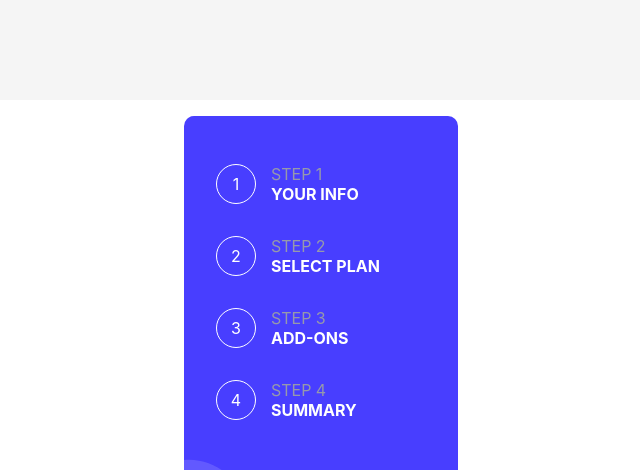
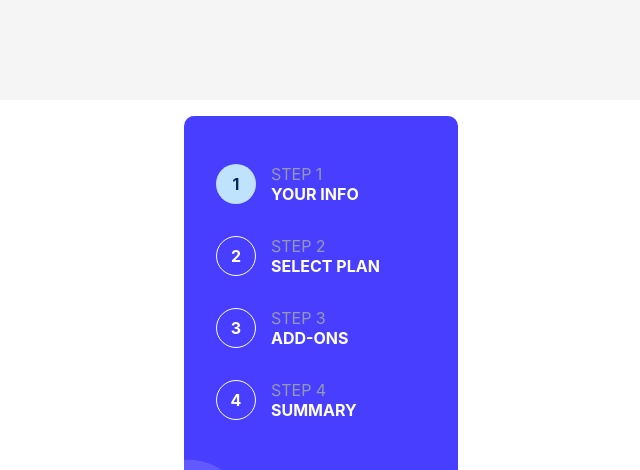
Before and after one commit to M-E-J-O-R/multi_step_form, a React (Create React App) app: page / in a window 1280 px wide. Shown: the top 470 px of the page, without its empty margins (319-959 px from the left). Built offline with nearby package versions, Linux system fonts and the light colour scheme.

Commit message:
feat: dynamically change the nav background onClick

```diff
--- a/src/components/Navigation.tsx
+++ b/src/components/Navigation.tsx
@@ -1,24 +1,40 @@
+import { useState } from 'react';
 import style from '../styles/navigation.module.css';
 import { Link } from 'react-router-dom';
+
+
+
+
+interface NavItem {
+    stepNo: number;
+    navStep: string;
+    navDetails: string;
+}
+
 const Navigation = () => {
-    const navData = [
+    const [stepNum, setStepNum] = useState(1);
+    const handleStepNo = (stepNo: number) => {
+        setStepNum(prev => stepNo);
+    };
+
+    const navData: NavItem[] = [
         {
-            number: 1,
+            stepNo: 1,
             navStep: 'STEP 1',
             navDetails: 'YOUR INFO',
         },
         {
-            number: 2,
+            stepNo: 2,
             navStep: 'STEP 2',
             navDetails: 'SELECT PLAN',
         },
         {
-            number: 3,
+            stepNo: 3,
             navStep: 'STEP 3',
             navDetails: 'ADD-ONS',
         },
         {
-            number: 4,
+            stepNo: 4,
             navStep: 'STEP 4',
             navDetails: 'SUMMARY',
         },
@@ -26,15 +42,14 @@ const Navigation = () => {
     return (
         <div className={style.navigation_container}>
             {navData.map((nav) =>
-                <Link to='/' className={style.nav_child}>
-                    <p className={style.nav_num}>{nav.number}</p>
+                <Link to='/' className={style.nav_child} onClick={() => handleStepNo(nav.stepNo)}>
+                    <p className={`${style.nav_num} ${stepNum === nav.stepNo && `${style.active_step}`}`}>{nav.stepNo}</p>
                     <section>
                         <p className={style.nav_step}>{nav.navStep}</p>
                         <p className={style.nav_details}>{nav.navDetails}</p>
                     </section>
                 </Link>
             )}
-
 
         </div>
     );
--- a/src/styles/navigation.module.css
+++ b/src/styles/navigation.module.css
@@ -20,6 +20,7 @@
   height: 40px;
   border-radius: 100%;
   color: white;
+  font-weight: bold;
   border: 1px solid white;
   display: flex;
   align-items: center;
@@ -32,3 +33,8 @@
   color: white;
   font-weight: bold;
 }
+.active_step {
+  background-color: var(--light-blue);
+  color: var(--marine-blue);
+  border: none;
+}
```
